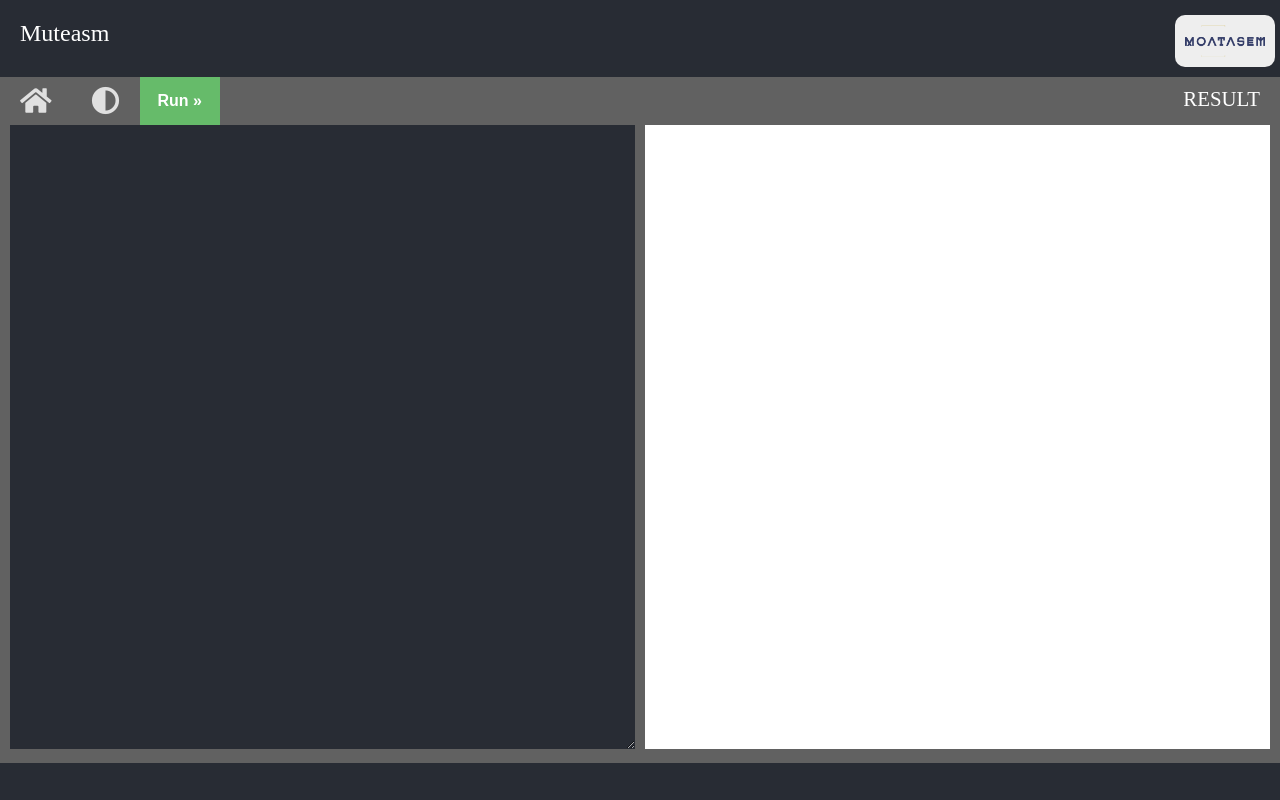
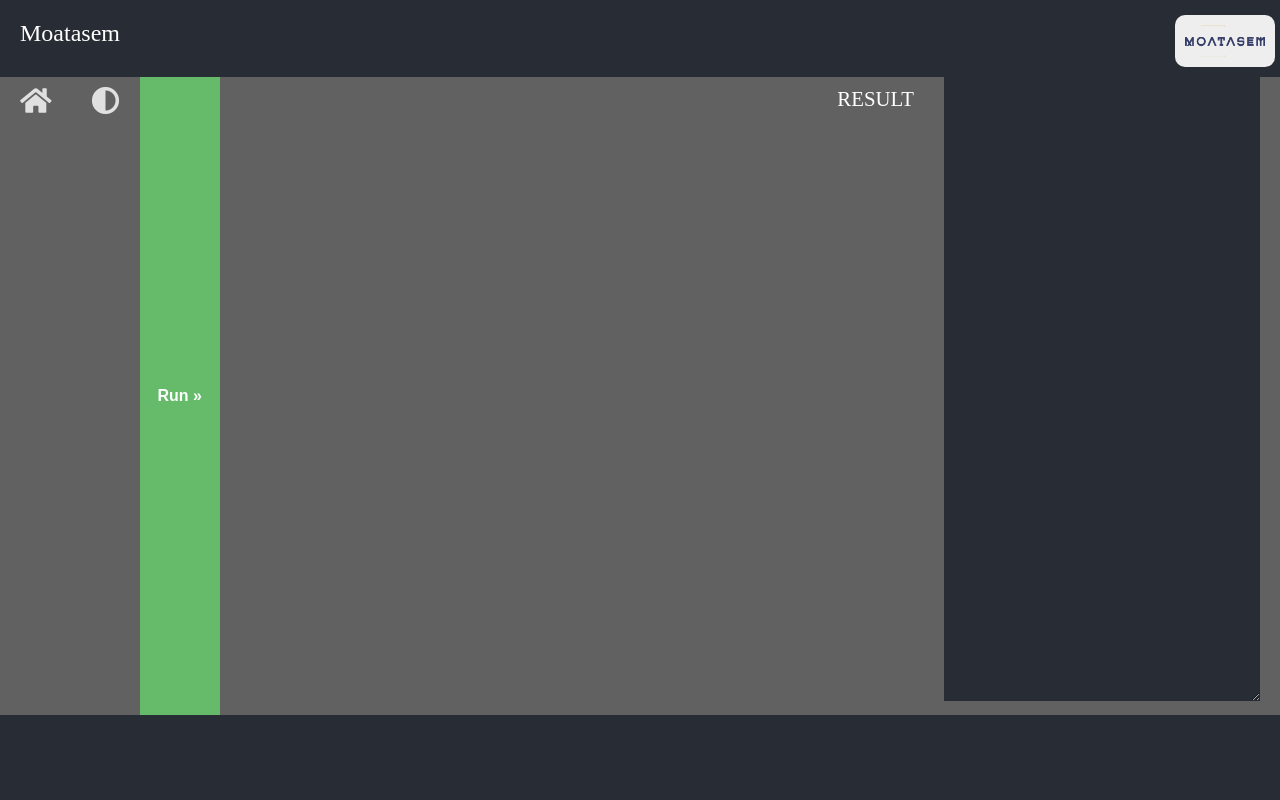
Before and after one commit to mutsam/Editor, a plain HTML site: page index.html in a window 1280 px wide. Drawn offline with Linux system fonts and the light colour scheme.

Commit message:
Update index.html

```diff
--- a/index.html
+++ b/index.html
@@ -12,12 +12,12 @@
 	<!-- Image and text -->
 <nav class="nav">
   <a id='namelogo' href="#">
-    Muteasm
+    Moatasem
   </a>
   <img src='01.png' id='img'/>
 </nav>
 
-  <div id='headCon'>
+  <di v id='headCon'>
    <div class='btn'>
 	   <a href="#"  id='changeA1'target="_blank" class="fa fa-home" ></a>
 	   <a href="#"  id='changeA' class="fa fa-adjust " >   </a>
```
